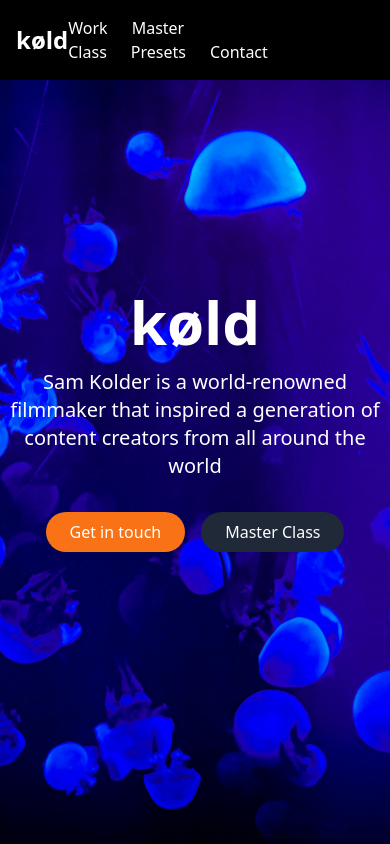
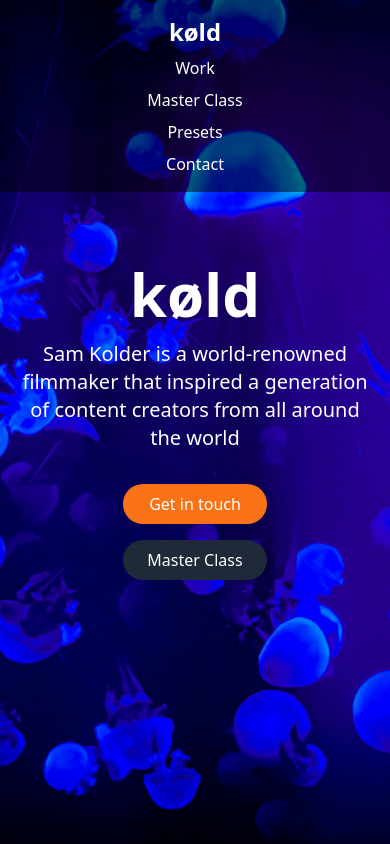
Before and after one commit to mertbatut/Kold_ogz, a React (Vite) app: page /work in a window 390 px wide. Shown: the top 844 px of the page. Built offline with nearby package versions, Linux system fonts and the light colour scheme.

Commit message:
Mobile Responsive

```diff
--- a/src/App.jsx
+++ b/src/App.jsx
@@ -1,4 +1,3 @@
-// src/App.jsx
 import React from 'react';
 import Header from './components/Header';
 import Hero from './components/Hero';
--- a/src/components/Contact.jsx
+++ b/src/components/Contact.jsx
@@ -1,9 +1,8 @@
-// src/components/Contact.jsx
 import React from 'react';
 
 const Contact = () => {
   return (
-    <section id="contact" className="py-16 bg-black text-white">
+    <section id="contact" className="py-16 bg-black text-white px-4">
       <h2 className="text-4xl text-center mb-8">Get in Touch</h2>
       <form className="max-w-md mx-auto space-y-4">
         <input type="text" placeholder="Name" className="w-full p-2 border border-gray-500 rounded bg-gray-800 text-white" />
--- a/src/components/Header.jsx
+++ b/src/components/Header.jsx
@@ -1,14 +1,13 @@
-// src/components/Header.jsx
 import React from 'react';
 
 const Header = () => {
   return (
-    <header className="bg-black text-white p-4 flex justify-between items-center fixed w-full top-0 z-10">
-      <div className="text-2xl font-bold">køld</div>
-      <nav className="space-x-6">
-        <a href="#work" className="hover:underline">Work</a>
-        <a href="#masterclass" className="hover:underline">Master Class</a>
-        <a href="#presets" className="hover:underline">Presets</a>
+    <header className="bg-black bg-opacity-50 md:bg-opacity-100 text-white p-4 flex flex-col md:flex-row justify-between items-center fixed w-full top-0 z-10 transition-opacity duration-300">
+      <div className="text-2xl font-bold mb-2 md:mb-0">køld</div>
+      <nav className="space-x-0 md:space-x-6 flex flex-col md:flex-row items-center">
+        <a href="#work" className="hover:underline mb-2 md:mb-0">Work</a>
+        <a href="#masterclass" className="hover:underline mb-2 md:mb-0">Master Class</a>
+        <a href="#presets" className="hover:underline mb-2 md:mb-0">Presets</a>
         <a href="#contact" className="hover:underline">Contact</a>
       </nav>
     </header>
--- a/src/components/Hero.jsx
+++ b/src/components/Hero.jsx
@@ -1,12 +1,11 @@
-// src/components/Hero.jsx
 import React from 'react';
 
 const Hero = () => {
   return (
-    <section className="h-screen bg-cover bg-center text-white flex flex-col justify-center items-center" style={{ backgroundImage: 'url(../Images/main2.jpg)' }}>
+    <section className="h-screen bg-cover bg-center text-white flex flex-col justify-center items-center px-4" style={{ backgroundImage: 'url(../Images/main2.jpg)' }}>
       <h1 className="text-6xl font-bold">køld</h1>
       <p className="text-xl mt-4 text-center max-w-xl">Sam Kolder is a world-renowned filmmaker that inspired a generation of content creators from all around the world</p>
-      <div className="mt-8 space-x-4">
+      <div className="mt-8 space-x-0 space-y-4 md:space-y-0 md:space-x-4 flex flex-col md:flex-row">
         <button className="bg-orange-500 px-6 py-2 rounded-full">Get in touch</button>
         <button className="bg-gray-800 px-6 py-2 rounded-full">Master Class</button>
       </div>
--- a/src/components/Products.jsx
+++ b/src/components/Products.jsx
@@ -1,9 +1,8 @@
-// src/components/Products.jsx
 import React from 'react';
 
 const Products = () => {
   return (
-    <section id="products" className="py-16 bg-gray-900 text-white">
+    <section id="products" className="py-16 bg-gray-900 text-white px-4">
       <h2 className="text-4xl text-center mb-8">Products</h2>
       <div className="grid grid-cols-1 md:grid-cols-2 lg:grid-cols-3 gap-8 max-w-5xl mx-auto">
         <div className="bg-gray-800 p-4 rounded-lg">
--- a/src/components/Work.jsx
+++ b/src/components/Work.jsx
@@ -1,9 +1,8 @@
-// src/components/Work.jsx
 import React from 'react';
 
 const Work = () => {
   return (
-    <section id="work" className="py-16 text-white bg-black">
+    <section id="work" className="py-16 text-white bg-black px-4">
       <h2 className="text-4xl text-center mb-8">Work</h2>
       <div className="grid grid-cols-1 md:grid-cols-2 lg:grid-cols-3 gap-8 max-w-5xl mx-auto">
         <div className="bg-gray-800 p-4 rounded-lg">
```
